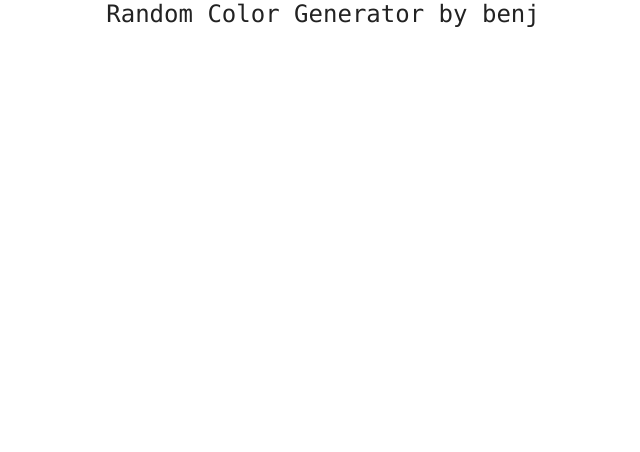
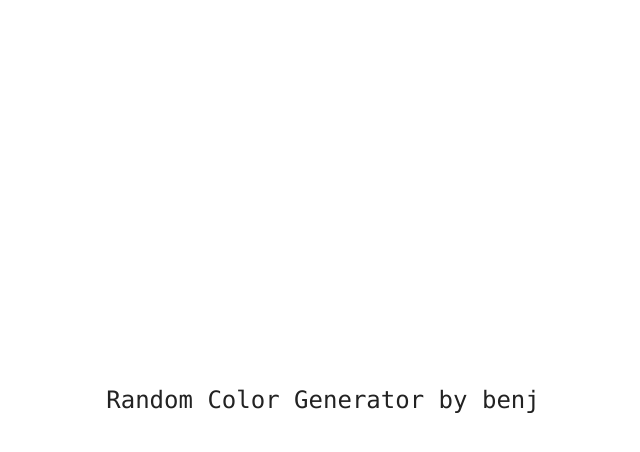
Before and after one commit to benjcal/random-color, a plain HTML site: page index.html in a window 1280 px wide. Shown: the whole page, without its empty margins (317-957 px from the left). Drawn offline with Linux system fonts and the light colour scheme.

Commit message:
back to working

```diff
--- a/style.css
+++ b/style.css
@@ -1,8 +1,9 @@
-html body{
+html {
+    height: 100%;
+}
+body {
     height: 100%;
     width: 100%;
-}
-body {
     padding: 0;
     margin: 0;
     display: flex;
```
